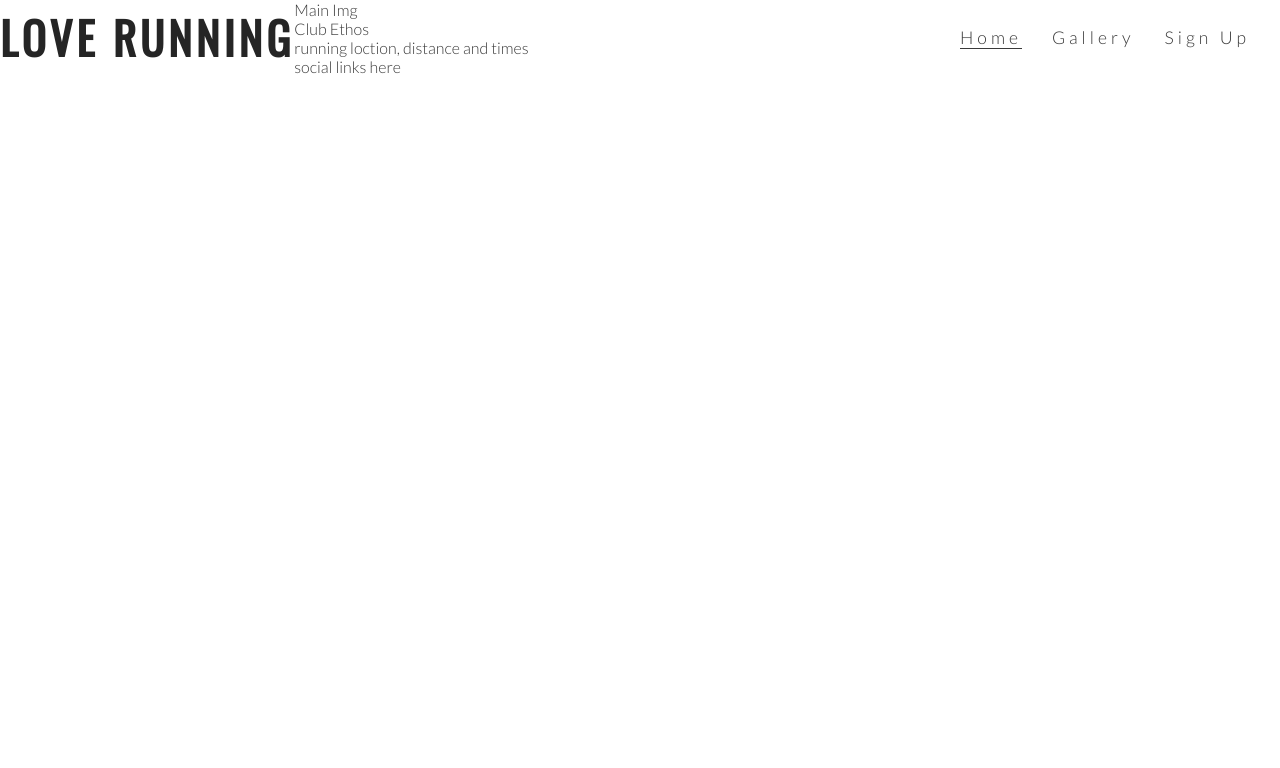
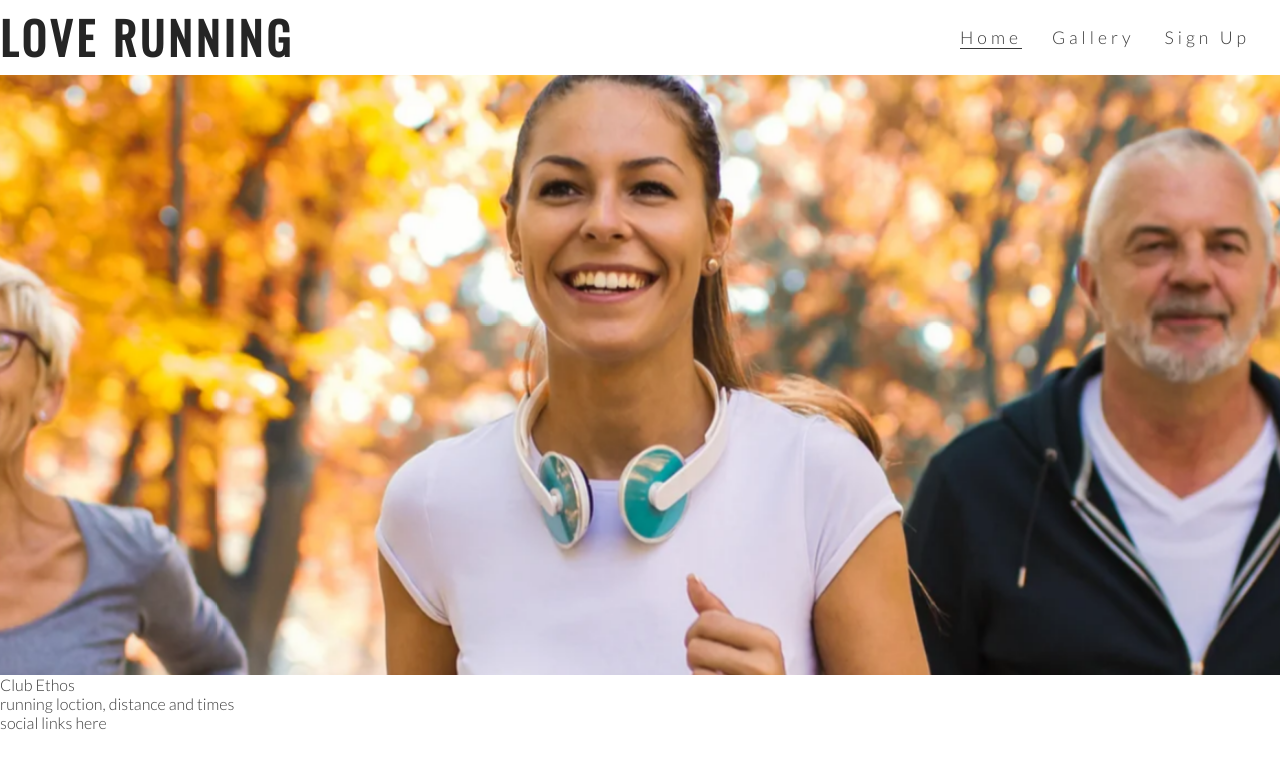
Before and after one commit to Niged01/Love-Running, a plain HTML site: page index.html in a window 1280 px wide. Drawn offline with nearby package versions, Linux system fonts and the light colour scheme.

Commit message:
Add hero image and animation for zoom

```diff
--- a/assets/css/style.css
+++ b/assets/css/style.css
@@ -50,3 +50,33 @@ h1, h2 {
 .active {
     border-bottom: 1px solid #3a3a3a;
 }
+
+/* hero image */
+
+#hero-outer {
+    height: 600px;
+    width: 100%;
+    overflow: hidden;
+}
+#hero-image {
+    height: 600px;
+    width: 100%;
+    background: url('../images/hero-image.webp') no-repeat center center;
+
+    /* animates zoom effect on loading page */
+    animation-name: hero-zoom;
+    animation-duration: 5s;
+    animation-fill-mode: forwards;
+}
+
+
+
+/* creates the level of zoom for hero image */
+@keyframes hero-zoom {
+    from {
+         transform: scale(1);
+    }
+    to{
+        transform: scale(1.1);
+    }
+}
--- a/index.html
+++ b/index.html
@@ -31,8 +31,8 @@
             </ul>
         </nav>
     </header>
-    <section>
-        Main Img
+    <section id="hero-outer">
+        <div id="hero-image"></div>
     </section>
     <section>
         Club Ethos
```
Also changed, not shown: assets/images/hero-image.webp (added).
